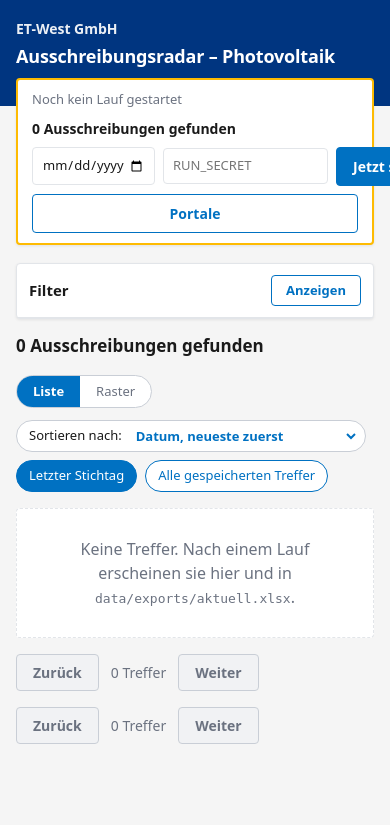
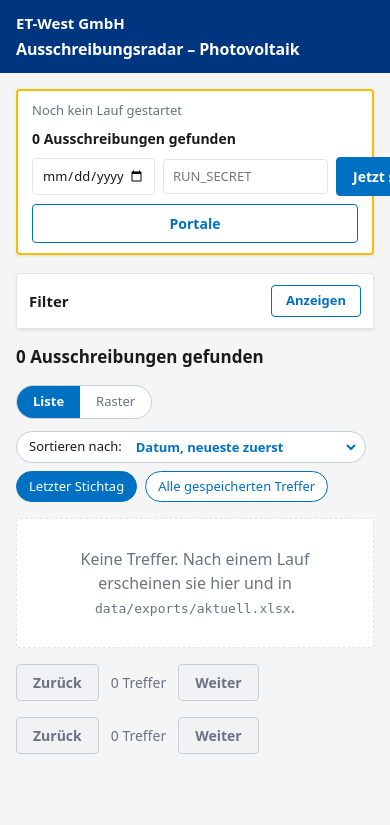
Before and after one commit to raedmokdad/PVProjects, a Flask app: page / in a window 390 px wide; the page is wider, and only the part inside the window is pictured. Shown: the top 825 px of that part. Run offline with Flask 3, Linux system fonts and the light colour scheme; data that the repository does not hold is empty.

Commit message:
Align the header with the gold status bar.
Company name sits on the same left edge as the status box; the title stays centered in that content width.

Co-authored-by: Cursor <cursoragent@cursor.com>

```diff
--- a/ui/templates/index.html
+++ b/ui/templates/index.html
@@ -22,6 +22,8 @@
       --planung: #7c3aed;
       --shadow: 0 1px 3px rgba(0, 0, 0, 0.08);
       --radius: 4px;
+      --page-max: 1280px;
+      --page-pad: 32px;
     }
     * { box-sizing: border-box; }
     body {
@@ -34,32 +36,39 @@
     }
     a { color: var(--accent); }
 
-    /* ---------- Kopfzeile ---------- */
+    /* ---------- Kopfzeile: Firma und Titel in derselben Breite wie die gelbe Box ---------- */
     header {
       background: var(--navy);
       color: #fff;
-      padding: 22px 32px 40px;
     }
     .header-inner {
-      max-width: 1280px;
+      max-width: var(--page-max);
       margin: 0 auto;
-      display: flex;
+      padding: 16px var(--page-pad);
+      display: grid;
+      grid-template-columns: 1fr auto 1fr;
       align-items: center;
-      gap: 28px;
     }
-    .brand { font-size: 14px; font-weight: 600; opacity: .92; white-space: nowrap; }
+    .brand {
+      justify-self: start;
+      font-size: 15px;
+      font-weight: 600;
+      white-space: nowrap;
+    }
     h1 {
       margin: 0;
+      justify-self: center;
       font-size: 22px;
       font-weight: 600;
       letter-spacing: -0.01em;
+      text-align: center;
     }
 
     /* ---------- Statusleiste ---------- */
     .statusbar-wrap {
-      max-width: 1280px;
-      margin: -28px auto 0;
-      padding: 0 32px;
+      max-width: var(--page-max);
+      margin: 16px auto 0;
+      padding: 0 var(--page-pad);
       position: relative;
       z-index: 5;
     }
@@ -168,9 +177,9 @@
       grid-template-columns: 280px minmax(0, 1fr);
       gap: 24px;
       align-items: start;
-      max-width: 1280px;
+      max-width: var(--page-max);
       margin: 0 auto;
-      padding: 22px 32px 64px;
+      padding: 22px var(--page-pad) 64px;
     }
     main { min-width: 0; }
 
@@ -493,9 +502,8 @@
 
     /* Schmale Fenster: die Filterspalte bleibt links und wird nur enger. */
     @media (max-width: 1120px) {
-      .layout { grid-template-columns: 258px minmax(0, 1fr); gap: 16px; padding: 18px 16px 56px; }
-      .statusbar-wrap { padding: 0 16px; }
-      header { padding: 18px 16px 36px; }
+      :root { --page-pad: 16px; }
+      .layout { grid-template-columns: 258px minmax(0, 1fr); gap: 16px; padding: 18px var(--page-pad) 56px; }
       .fgroup { padding: 13px 12px; }
       .sidebar-title { padding: 11px 12px; }
       .fpair input[type="date"]::-webkit-calendar-picker-indicator { margin: 0; padding: 0; }
@@ -513,8 +521,8 @@
     @media (max-width: 700px) {
       .layout { grid-template-columns: 1fr; gap: 14px; }
       .sidebar { position: static; max-height: none; overflow: visible; }
-      .header-inner { flex-direction: column; align-items: flex-start; gap: 4px; }
-      h1 { font-size: 18px; }
+      .header-inner { grid-template-columns: 1fr; justify-items: start; gap: 2px; padding-top: 12px; padding-bottom: 12px; }
+      h1 { justify-self: start; font-size: 16px; text-align: left; }
       .results-head h2 { font-size: 17px; }
       .statusbar { gap: 8px 12px; }
       .status-actions {
```
